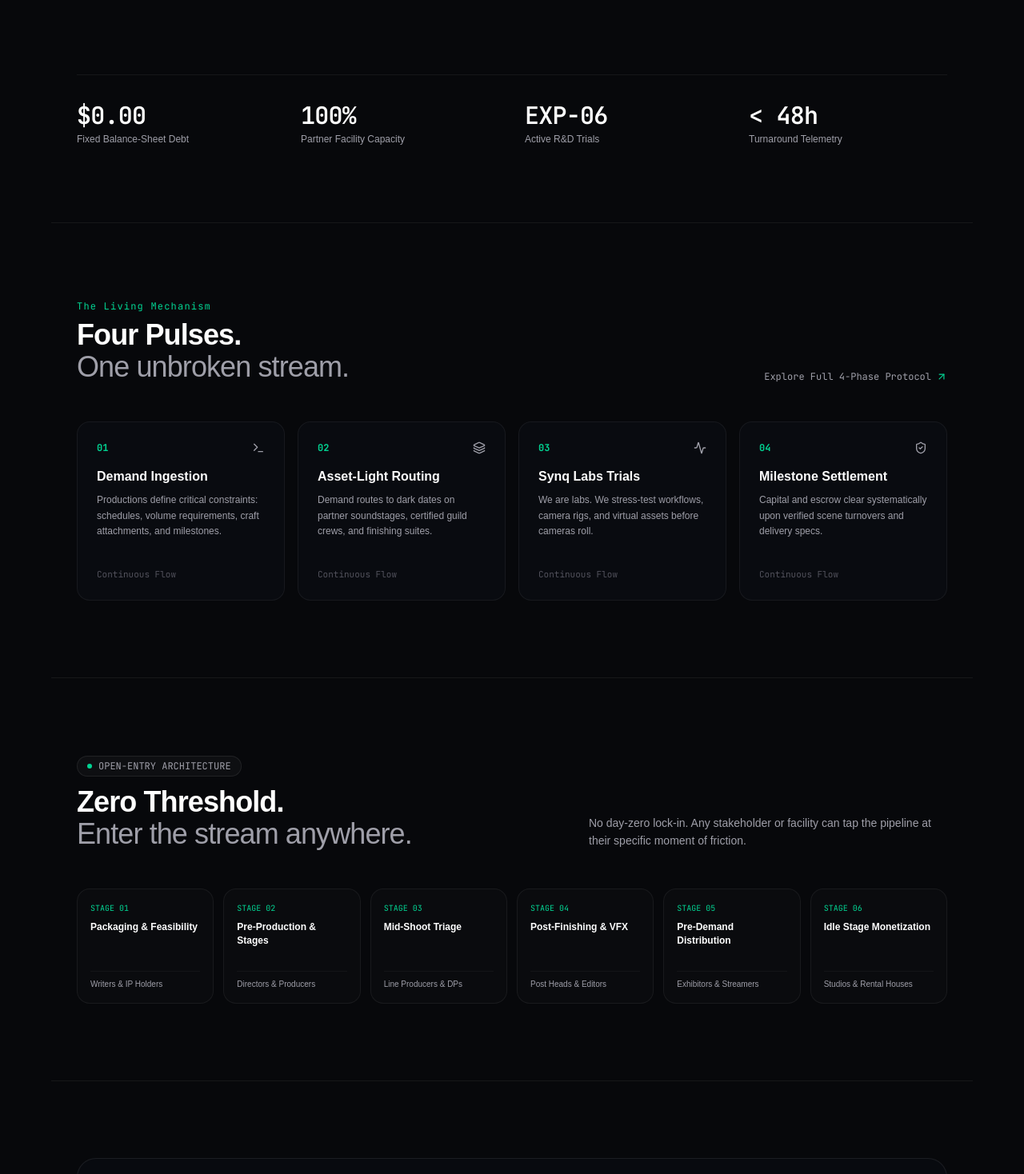
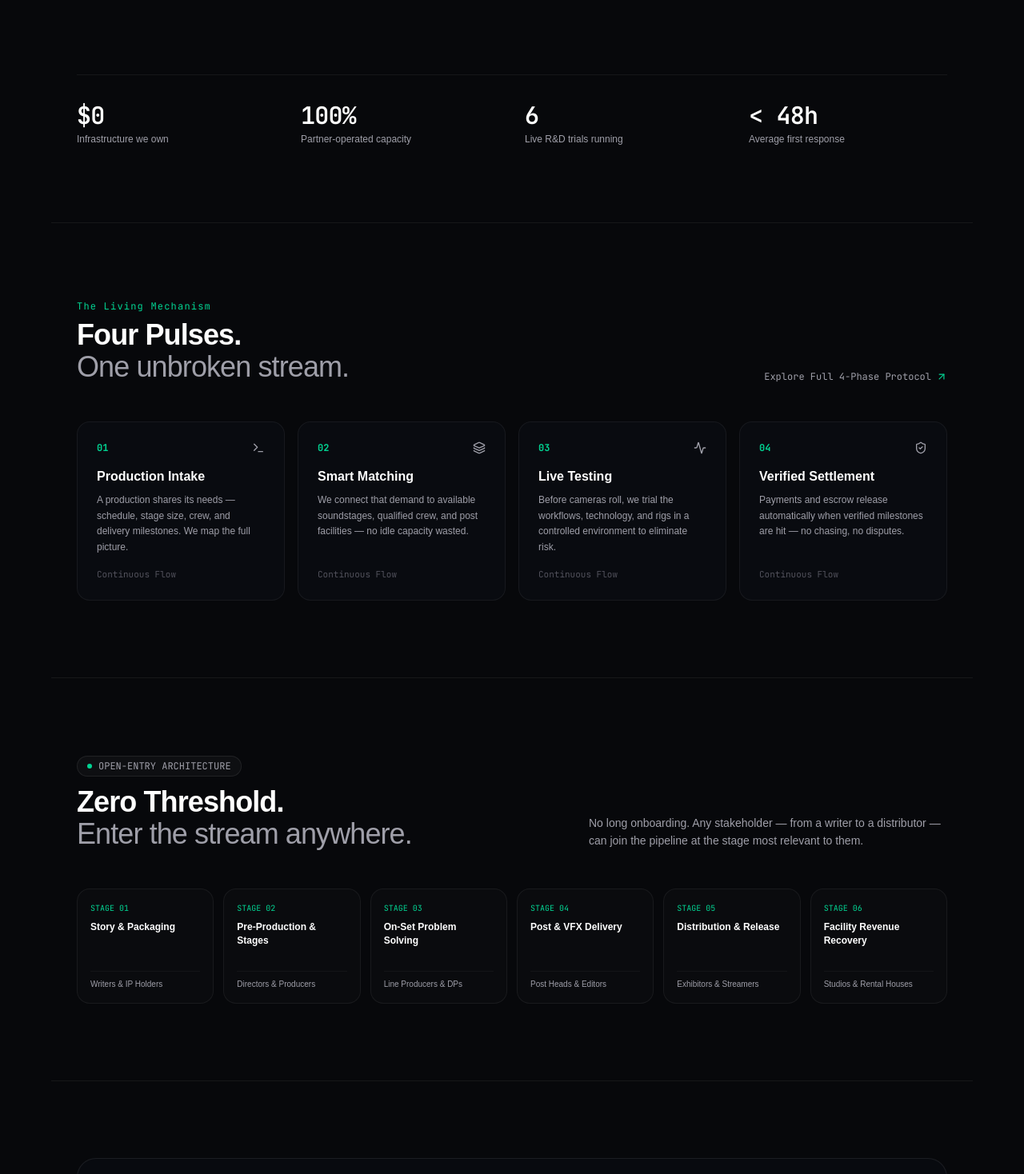
Before and after one commit to thedigitalsynq-design/digisynq3, a React (Vite) app: page / in a window 1280 px wide. Shown: the part 660-2128 px from the top of the page at 80% size. Built offline with nearby package versions, Linux system fonts and the light colour scheme; a web font is replaced by a local one.

Commit message:
feat: create HomePage component with hero section, pulses, and experiment tracks

```diff
--- a/src/pages/HomePage.tsx
+++ b/src/pages/HomePage.tsx
@@ -37,26 +37,26 @@ const FEATURED_EXPERIMENTS: ExperimentTrack[] = [
 const FOUR_PULSES = [
   {
     step: '01',
-    name: 'Demand Ingestion',
-    desc: 'Productions define critical constraints: schedules, volume requirements, craft attachments, and milestones.',
+    name: 'Production Intake',
+    desc: 'A production shares its needs — schedule, stage size, crew, and delivery milestones. We map the full picture.',
     icon: Terminal,
   },
   {
     step: '02',
-    name: 'Asset-Light Routing',
-    desc: 'Demand routes to dark dates on partner soundstages, certified guild crews, and finishing suites.',
+    name: 'Smart Matching',
+    desc: 'We connect that demand to available soundstages, qualified crew, and post facilities — no idle capacity wasted.',
     icon: Layers,
   },
   {
     step: '03',
-    name: 'Synq Labs Trials',
-    desc: 'We are labs. We stress-test workflows, camera rigs, and virtual assets before cameras roll.',
+    name: 'Live Testing',
+    desc: 'Before cameras roll, we trial the workflows, technology, and rigs in a controlled environment to eliminate risk.',
     icon: Activity,
   },
   {
     step: '04',
-    name: 'Milestone Settlement',
-    desc: 'Capital and escrow clear systematically upon verified scene turnovers and delivery specs.',
+    name: 'Verified Settlement',
+    desc: 'Payments and escrow release automatically when verified milestones are hit — no chasing, no disputes.',
     icon: ShieldCheck,
   },
 ];
@@ -64,7 +64,7 @@ const FOUR_PULSES = [
 const ENTRY_STRATA = [
   {
     code: '01',
-    name: 'Packaging & Feasibility',
+    name: 'Story & Packaging',
     forWhom: 'Writers & IP Holders',
     link: '/how-it-works#protocol',
   },
@@ -76,25 +76,25 @@ const ENTRY_STRATA = [
   },
   {
     code: '03',
-    name: 'Mid-Shoot Triage',
+    name: 'On-Set Problem Solving',
     forWhom: 'Line Producers & DPs',
     link: '/how-it-works#protocol',
   },
   {
     code: '04',
-    name: 'Post-Finishing & VFX',
+    name: 'Post & VFX Delivery',
     forWhom: 'Post Heads & Editors',
     link: '/how-it-works#protocol',
   },
   {
     code: '05',
-    name: 'Pre-Demand Distribution',
+    name: 'Distribution & Release',
     forWhom: 'Exhibitors & Streamers',
     link: '/how-it-works#protocol',
   },
   {
     code: '06',
-    name: 'Idle Stage Monetization',
+    name: 'Facility Revenue Recovery',
     forWhom: 'Studios & Rental Houses',
     link: '/how-it-works#protocol',
   },
@@ -158,20 +158,20 @@ export function HomePage() {
         {/* Minimal Telemetry Ribbon */}
         <div className="grid grid-cols-2 md:grid-cols-4 gap-6 sm:gap-8 mt-20 sm:mt-24 pt-8 border-t border-white/[0.06]">
           <div>
-            <div className="text-2xl sm:text-3xl font-semibold text-white tracking-tight mb-1 font-mono">$0.00</div>
-            <div className="text-xs text-zinc-400">Fixed Balance-Sheet Debt</div>
+            <div className="text-2xl sm:text-3xl font-semibold text-white tracking-tight mb-1 font-mono">$0</div>
+            <div className="text-xs text-zinc-400">Infrastructure we own</div>
           </div>
           <div>
             <div className="text-2xl sm:text-3xl font-semibold text-white tracking-tight mb-1 font-mono">100%</div>
-            <div className="text-xs text-zinc-400">Partner Facility Capacity</div>
+            <div className="text-xs text-zinc-400">Partner-operated capacity</div>
           </div>
           <div>
-            <div className="text-2xl sm:text-3xl font-semibold text-white tracking-tight mb-1 font-mono">EXP-06</div>
-            <div className="text-xs text-zinc-400">Active R&amp;D Trials</div>
+            <div className="text-2xl sm:text-3xl font-semibold text-white tracking-tight mb-1 font-mono">6</div>
+            <div className="text-xs text-zinc-400">Live R&amp;D trials running</div>
           </div>
           <div>
             <div className="text-2xl sm:text-3xl font-semibold text-white tracking-tight mb-1 font-mono">&lt; 48h</div>
-            <div className="text-xs text-zinc-400">Turnaround Telemetry</div>
+            <div className="text-xs text-zinc-400">Average first response</div>
           </div>
         </div>
       </section>
@@ -244,7 +244,7 @@ export function HomePage() {
             </h2>
           </div>
           <p className="text-xs sm:text-sm text-zinc-400 max-w-md leading-relaxed">
-            No day-zero lock-in. Any stakeholder or facility can tap the pipeline at their specific moment of friction.
+            No long onboarding. Any stakeholder — from a writer to a distributor — can join the pipeline at the stage most relevant to them.
           </p>
         </div>
 
@@ -289,7 +289,7 @@ export function HomePage() {
                 <span className="text-zinc-400 font-light">We experiment.</span>
               </h2>
               <p className="text-xs sm:text-sm text-zinc-400 max-w-xl leading-relaxed">
-                We don't theorize about entertainment technology. We stress-test virtual volumes, camera-to-cloud dailies, and stage utilization in safe-to-fail sandboxes before live production.
+                Before any tool or workflow enters the pipeline, we test it — in controlled trials with real data, real rigs, and measurable outcomes. No guesswork on a live set.
               </p>
             </div>
 
@@ -335,11 +335,11 @@ export function HomePage() {
          ══════════════════════════════════════════════════════ */}
       <section className="py-24 sm:py-32 px-6 sm:px-8 max-w-4xl mx-auto text-center border-t border-white/[0.06]">
         <h2 className="text-3xl sm:text-5xl font-bold tracking-tight text-white [letter-spacing:-0.03em] mb-4">
-          Ignite the Flow.<br />
-          <span className="text-zinc-400 font-light">Tell us what needs to move.</span>
+          Ready to move?<br />
+          <span className="text-zinc-400 font-light">Tell us what's stuck.</span>
         </h2>
         <p className="text-sm sm:text-base text-zinc-400 max-w-md mx-auto leading-relaxed mb-8">
-          Whether you need soundstage turnaround access, guild department heads, or virtual production validation — we synchronize what entertainment needs.
+          Whether you need a stage, a crew, a post pipeline, or just a clear plan — share your project and we'll show you where DigiSynq connects.
         </p>
         <div className="flex flex-wrap items-center justify-center gap-4">
           <Link
```
